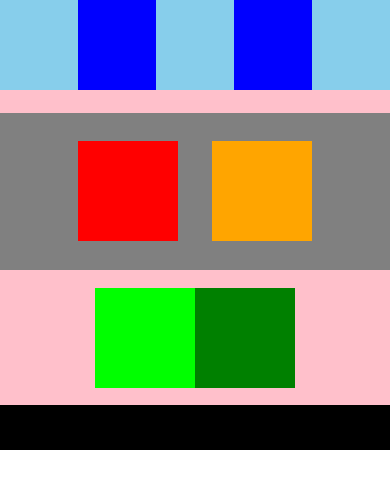
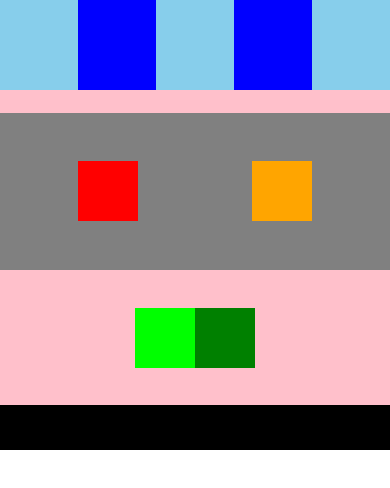
Before and after one commit to pyonkichikun/pyonkichikun.github.io, a plain HTML site: page index.html in a window 390 px wide. Drawn offline with nearby package versions, Linux system fonts and the light colour scheme.

Commit message:
Update responsive.css

```diff
--- a/css/responsive.css
+++ b/css/responsive.css
@@ -8,19 +8,16 @@
   body {
     height: 450px;
   }
-  .main1-eyes {
+  .main1 ul {
     height: 60px;
   }
-  .main1-eyes-left, .main1-eyes-right {
+  .main1 ul li {
     width: 60px;
     height: 60px;
   }
-  .main2-mouth {
+  .main2 ul {
     width: 120px;
     height: 60px;
   }
-  .main2-mouth-left, .main2-mouth-right {
-    width: 60px;
-  }
 }
 /*# sourceMappingURL=responsive.css.map */
```
